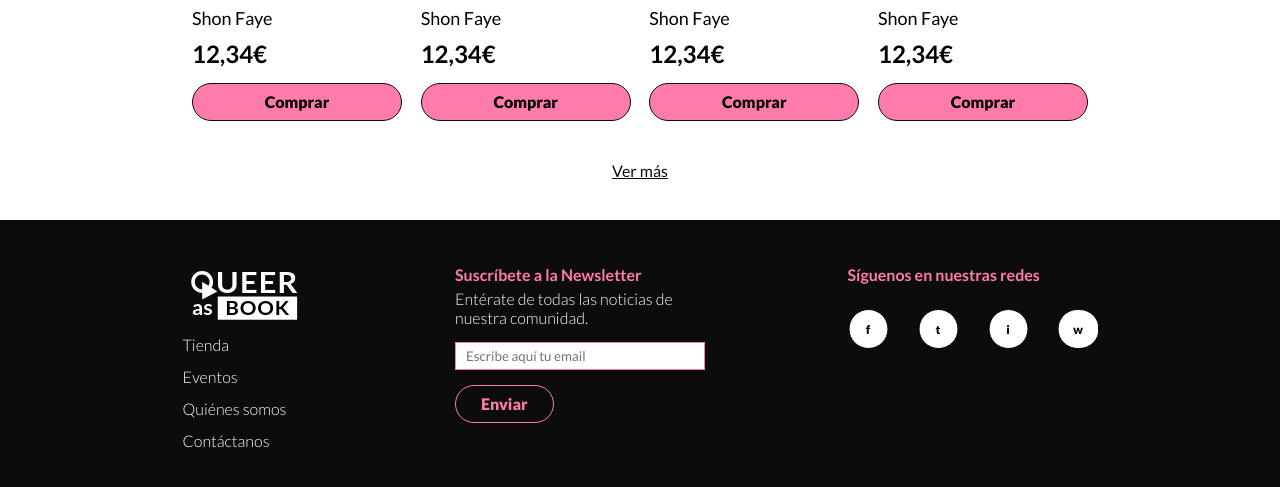
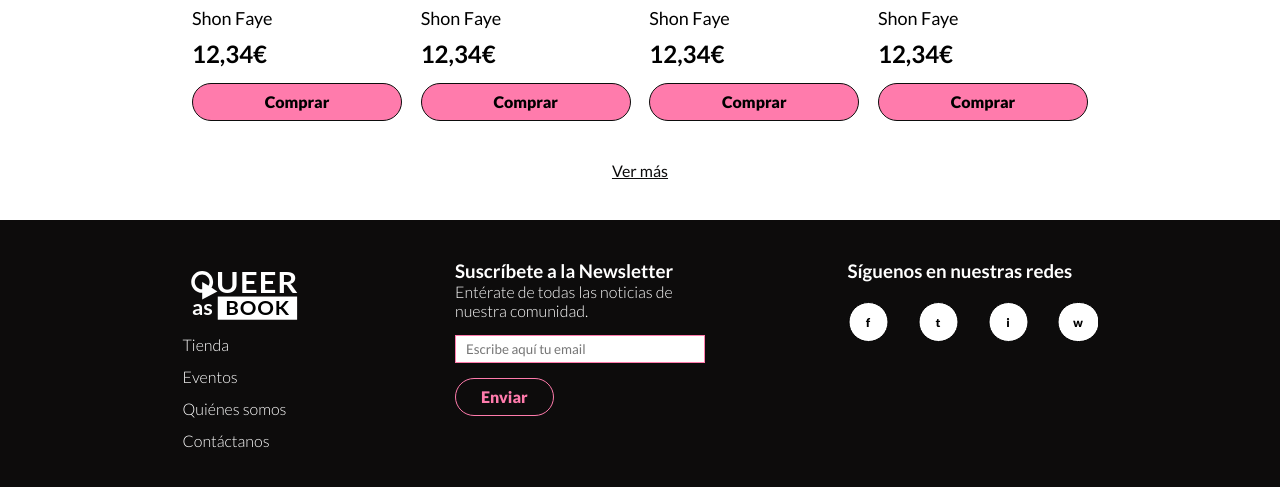
Before and after one commit to dibanezbal/queerasbook, a plain HTML site: page index.html in a window 1280 px wide. Shown: the part 1319-1806 px from the top of the page. Drawn offline with Linux system fonts and the light colour scheme.

Commit message:
Change labels and footer title

```diff
--- a/index.html
+++ b/index.html
@@ -42,7 +42,9 @@
 
     <main>
       <div id="carousel">
+        <label for="slide1" aria-hidden="false"></label>
         <input checked type="radio" name="slider" id="slide1" >
+        <label for="slide2" aria-hidden="true"></label>
         <input type="radio" name="slider" id="slide2" >
 
         <div id="slides">
@@ -73,7 +75,9 @@
 
         <div class="carousel-active carousel-slider-buttons">
           <label class="slider-left" for="slide1">&lt;</label>
+          <input checked type="radio" name="slider" id="slide1" >
           <label class="slider-right" for="slide2">></label>
+          <input checked type="radio" name="slider" id="slide1" >
         </div>
       </div>
       <!-- #carousel -->
@@ -168,13 +172,10 @@
       </div>
       <div class="footer-second-block">
         <form action="#" method="post" accept-charset="utf-8" id="newsletter-subscribe">
-          <h4>Suscríbete a la Newsletter</h4>
+          <h3>Suscríbete a la Newsletter</h3>
           <p>
-            Entérate de todas las noticias de <br >
-            nuestra comunidad.
-          </p>
-
-          <p>
+            <label for="subscribe-field">Entérate de todas las noticias de <br >
+              nuestra comunidad.</label><br>
             <input type="text" name="email" placeholder="Escribe aquí tu email" value="" id="subscribe-field" >
           </p>
           <p>
@@ -183,7 +184,7 @@
         </form>
       </div>
       <div class="footer-third-block">
-        <h4>Síguenos en nuestras redes</h4>
+        <h3>Síguenos en nuestras redes</h3>
         <ul class="footer-links footer-social">
           <li>
             <a href="#"><i class="qb-icon qb-icon--facebook"></i></a>
```
